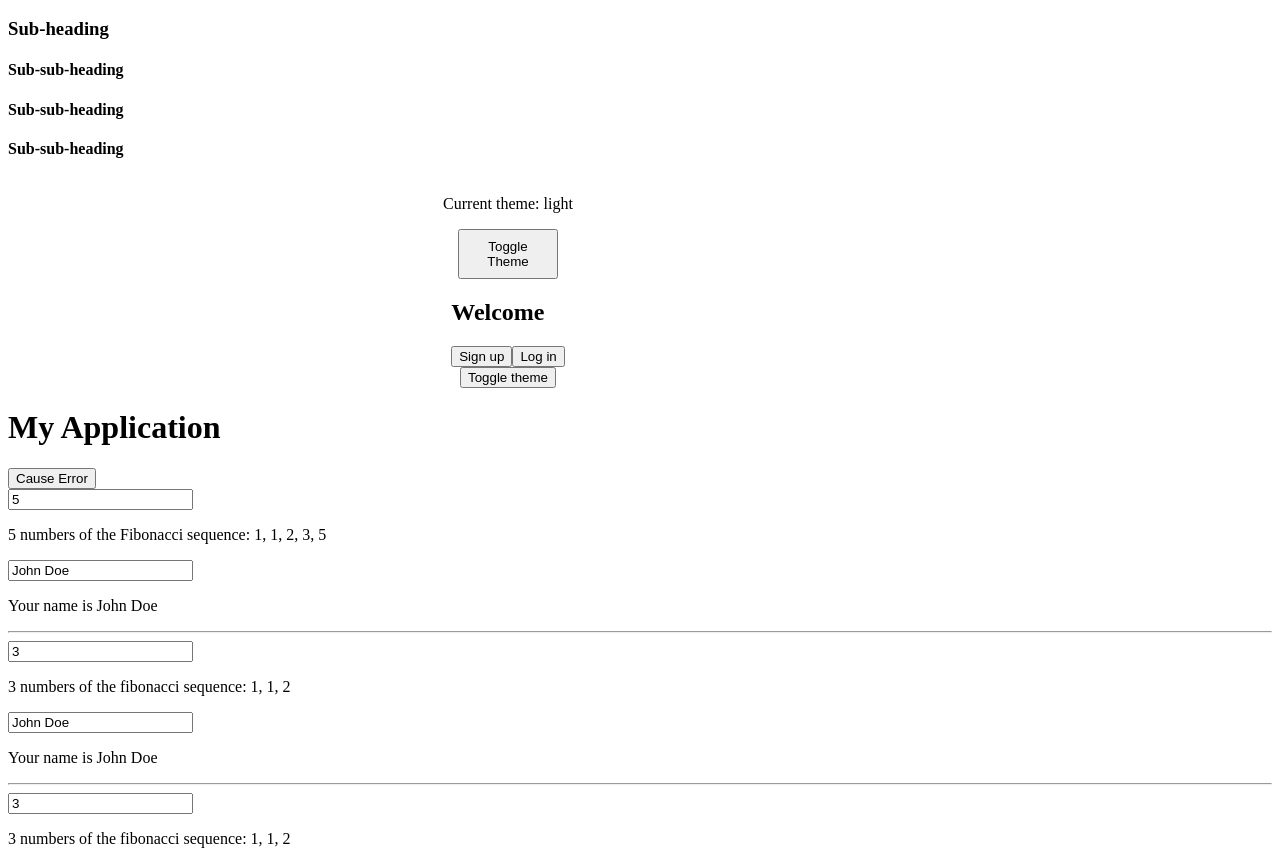
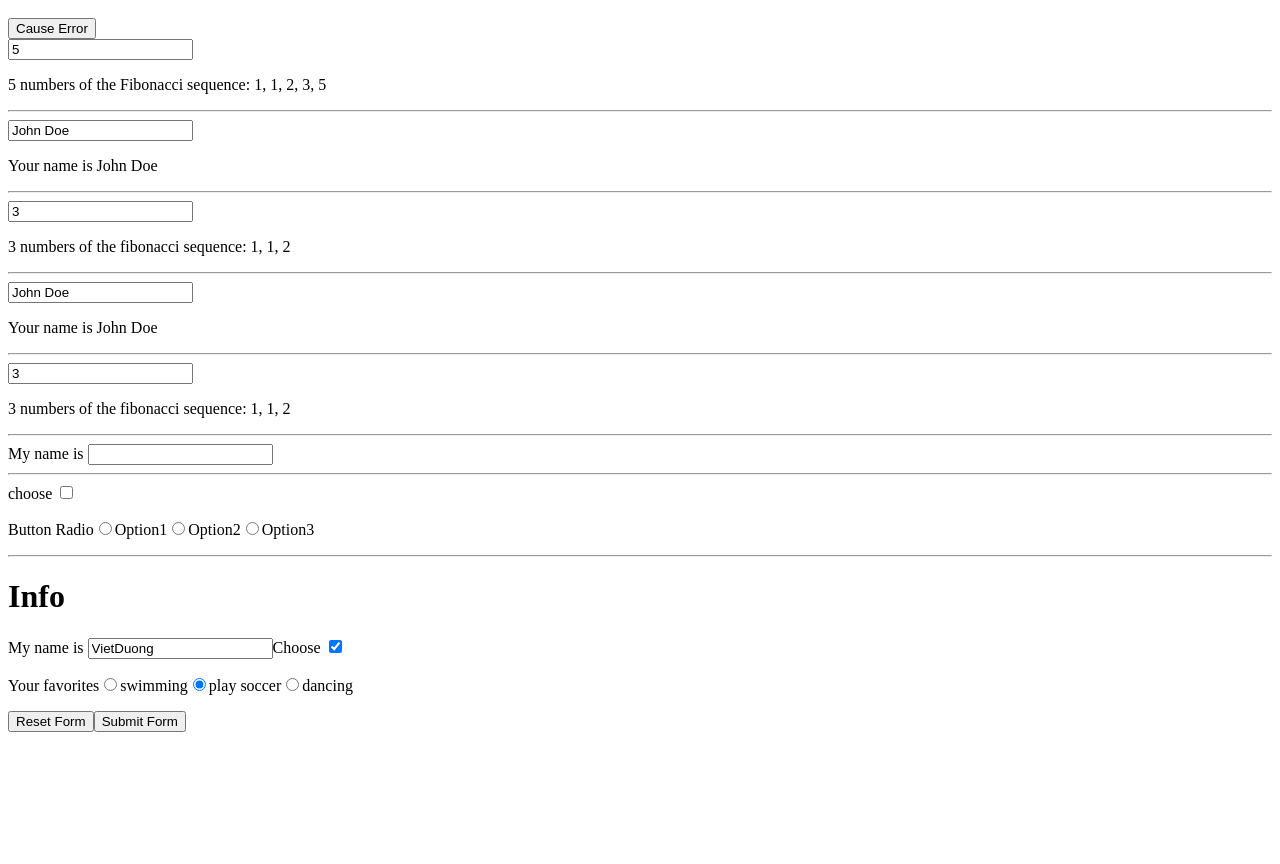
Before and after one commit to vietduongquoc-agilityio/hotel-management, a React (Vite) app in the folder examples-react/: page / in a window 1280 px wide. Shown: the part 374-1238 px from the top of the page. After the commit the page ends 1114 px from the top, so only its background shows below. Built offline with nearby package versions, Linux system fonts and the light colour scheme.

Commit message:
Implement elements Input examples

```diff
--- /dev/null
+++ b/examples-react/src/Input/FormSubmit.tsx
@@ -0,0 +1,47 @@
+import React from "react";
+
+export default function FormSubmit() {
+  function handleSubmit(e: React.FormEvent<HTMLFormElement>) {
+    e.preventDefault();
+
+    const form = e.target as HTMLFormElement;
+
+    const formData = new FormData(form);
+
+    const formJson = Object.fromEntries(formData.entries());
+    console.log(formJson);
+  }
+  return (
+    <form onSubmit={handleSubmit}>
+      <h1>Info</h1>
+      <label>
+        My name is <input name="myInput" defaultValue={"VietDuong"} />
+      </label>
+      <label>
+        Choose <input type="checkbox" name="myCheckBox" defaultChecked={true} />
+      </label>
+      <p>
+        Your favorites
+        <label>
+          <input type="radio" name="myRadio" value="option1" />
+          swimming
+        </label>
+        <label>
+          <input
+            type="radio"
+            name="myRadio"
+            value="option2"
+            defaultChecked={true}
+          />
+          play soccer
+        </label>
+        <label>
+          <input type="radio" name="myRadio" value="option3" />
+          dancing
+        </label>
+      </p>
+      <button type="reset">Reset Form</button>
+      <button type="submit">Submit Form</button>
+    </form>
+  );
+}
--- /dev/null
+++ b/examples-react/src/Input/Input.tsx
@@ -0,0 +1,28 @@
+export default function Input() {
+  return (
+    <>
+      <label>
+        My name is <input name="myInput" />
+      </label>
+      <hr />
+      <label>
+        choose <input type="checkbox" name="myCheckBox" />
+      </label>
+      <p>
+        Button Radio
+        <label>
+          <input type="radio" name="myRadio" id="" value="option1" />
+          Option1
+        </label>
+        <label>
+          <input type="radio" name="myRadio" id="" value="option2" />
+          Option2
+        </label>
+        <label>
+          <input type="radio" name="myRadio" id="" value="option3" />
+          Option3
+        </label>
+      </p>
+    </>
+  );
+}
--- a/examples-react/src/main.tsx
+++ b/examples-react/src/main.tsx
@@ -2,24 +2,32 @@ import { StrictMode } from "react";
 import { createRoot } from "react-dom/client";
 import MarkdownEditor from "./Lazy/LazyPage.tsx";
 import App from "./Suspense/SuspensePage.tsx";
-import ContextPage from "./Context/ContextApp.tsx";
+// import ContextPage from "./Context/ContextApp.tsx";
 import AppDL from "./UseContext/App.tsx";
 import UseContextPage from "./UseContext/ContextPage.tsx";
 import AppError from "./ErrorBoundary/App.tsx";
 import UseMemoApp from "./UseMemo/UseMemoApp.tsx";
 import AppUseMemo from "./UseMemo/ExamplesUseMemo.tsx";
 import AppProfiler from "./Profiler/ProfilerApp.tsx";
+import Input from "./Input/Input.tsx";
+import FormSubmit from "./Input/FormSubmit.tsx";
 
 createRoot(document.getElementById("root") as HTMLElement).render(
   <StrictMode>
       <MarkdownEditor />
       <App />
-      <ContextPage />
+      {/* <ContextPage /> */}
       <AppDL />
       <UseContextPage />
       <AppError />
       <UseMemoApp />
+      <hr />
       <AppUseMemo />
+      <hr />
       <AppProfiler />
+      <hr />
+      <Input />
+      <hr />
+      <FormSubmit />
   </StrictMode>
 );
```
Also changed, not shown: 1 other file (tests, documents, lock files or other folders).
